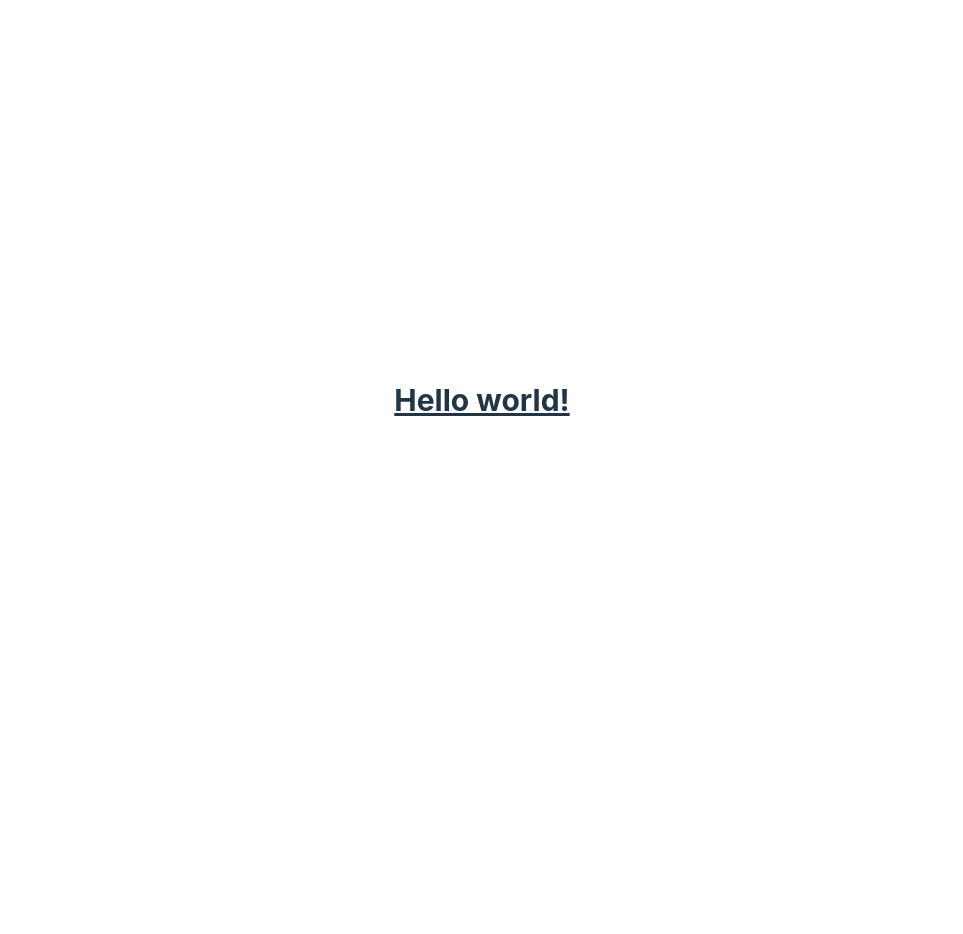
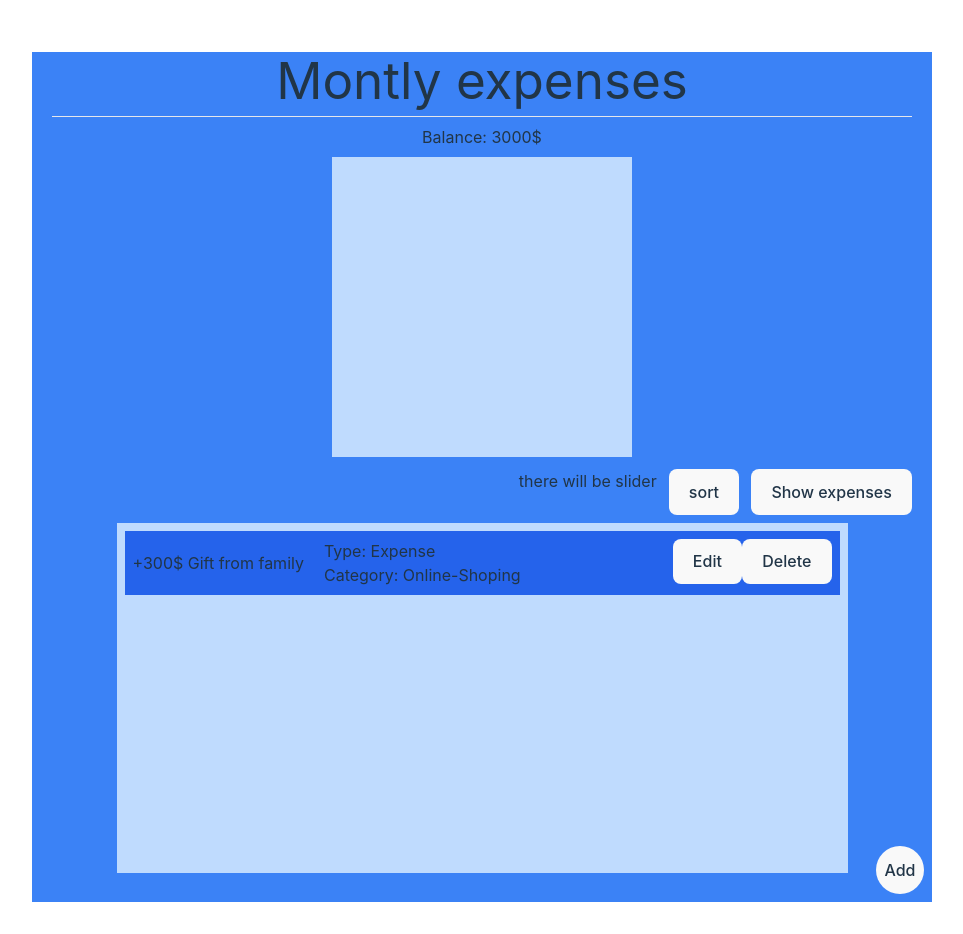
Before and after one commit to WiktorSchab/MyExpenseTracker, a React (Vite) app: page / in a window 1280 px wide. Shown: the whole page, without its empty margins (158-1121 px from the left). Before the commit the page ends 800 px from the top, so only its background shows below. Built offline with nearby package versions, Linux system fonts and the light colour scheme.

Commit message:
Add basic styles and layout

```diff
--- a/src/App.jsx
+++ b/src/App.jsx
@@ -1,7 +1,55 @@
 import "./App.css";
 
 function App() {
-    return <h1 className="text-3xl font-bold underline">Hello world!</h1>;
+  return (
+    <div className="text-whitept-2 relative h-auto min-h-[850px] w-[900px] bg-blue-500 px-5">
+      <h1 className="mb-2 mt-5">Montly expenses</h1>
+      <hr />
+
+      {/* Sum of montly expenses and chart */}
+      <div className="flex flex-col items-center">
+        <h3 className="mb-2 mt-2">Balance: 3000$</h3>
+        <div className="h-[300px] w-[300px] bg-blue-200"></div>
+      </div>
+
+      {/* Buttons for filtering etc */}
+      <div className="mt-3 flex justify-end gap-3">
+        {/* Slider for money range? (idk how to name it)  */}
+        <div>there will be slider</div>
+
+        {/* Button that shows sorting options by date/amount */}
+        <button>sort</button>
+
+        {/*Show only expenses/earnings (toogle) */}
+        <button>Show expenses </button>
+      </div>
+
+      {/* List of expenses and earnings */}
+      <div className="flex justify-center">
+        <ul className="mt-2 flex h-[350px] w-[85%] flex-col gap-2 overflow-auto bg-blue-200 p-2">
+          <li className="flex flex-row bg-blue-600 p-2 text-left">
+            <div className="flex w-[500px] flex-row items-center">
+              <p>+300$ Gift from family</p>
+              <div className="ml-5">
+                <p>Type: Expense</p>
+                <p>Category: Online-Shoping</p>
+              </div>
+            </div>
+
+            <div className="ml-auto">
+              <button>Edit</button>
+              <button>Delete</button>
+            </div>
+          </li>
+        </ul>
+      </div>
+
+      {/* Button to add new expenses */}
+      <button className="absolute bottom-0 right-0 m-2 flex h-12 w-12 items-center justify-center rounded-full">
+        Add
+      </button>
+    </div>
+  );
 }
 
 export default App;
```
